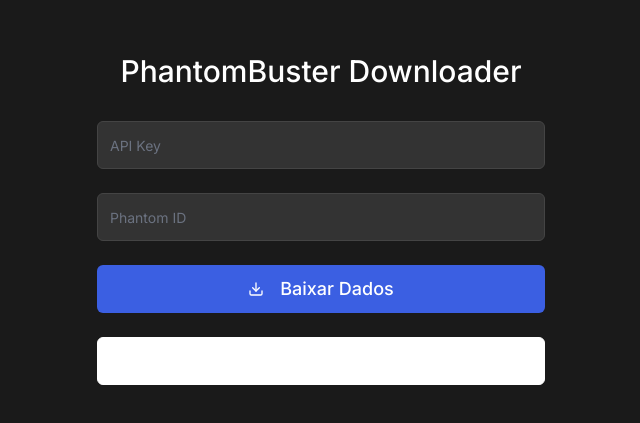
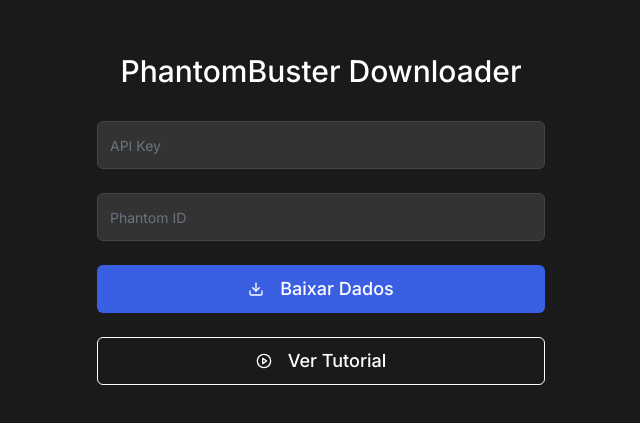
Before and after one commit to pedrorossi07/phantomDowloaderFront, a Next.js app: page / in a window 1280 px wide. Shown: the part 181-604 px from the top of the page, without its empty margins (319-959 px from the left). Built offline with nearby package versions, Linux system fonts and the light colour scheme.

Commit message:
Atualizei o botão do tutorial

```diff
--- a/app/page.tsx
+++ b/app/page.tsx
@@ -84,14 +84,15 @@ export default function PhantomDownloader() {
           {loading ? "Baixando..." : "Baixar Dados"}
         </Button>
 
+
         <Button
-          variant="outline"
-          className="w-full border-white text-white hover:bg-white hover:text-black h-12 text-lg"
+          className="w-full bg-transparent border border-white text-white hover:bg-white hover:text-black h-12 text-lg shadow-sm"
           onClick={() => setShowTutorial(!showTutorial)}
         >
           <PlayCircle className="mr-2 h-5 w-5" />
           {showTutorial ? "Esconder Tutorial" : "Ver Tutorial"}
         </Button>
+
       </div>
 
       {showTutorial && (
```
